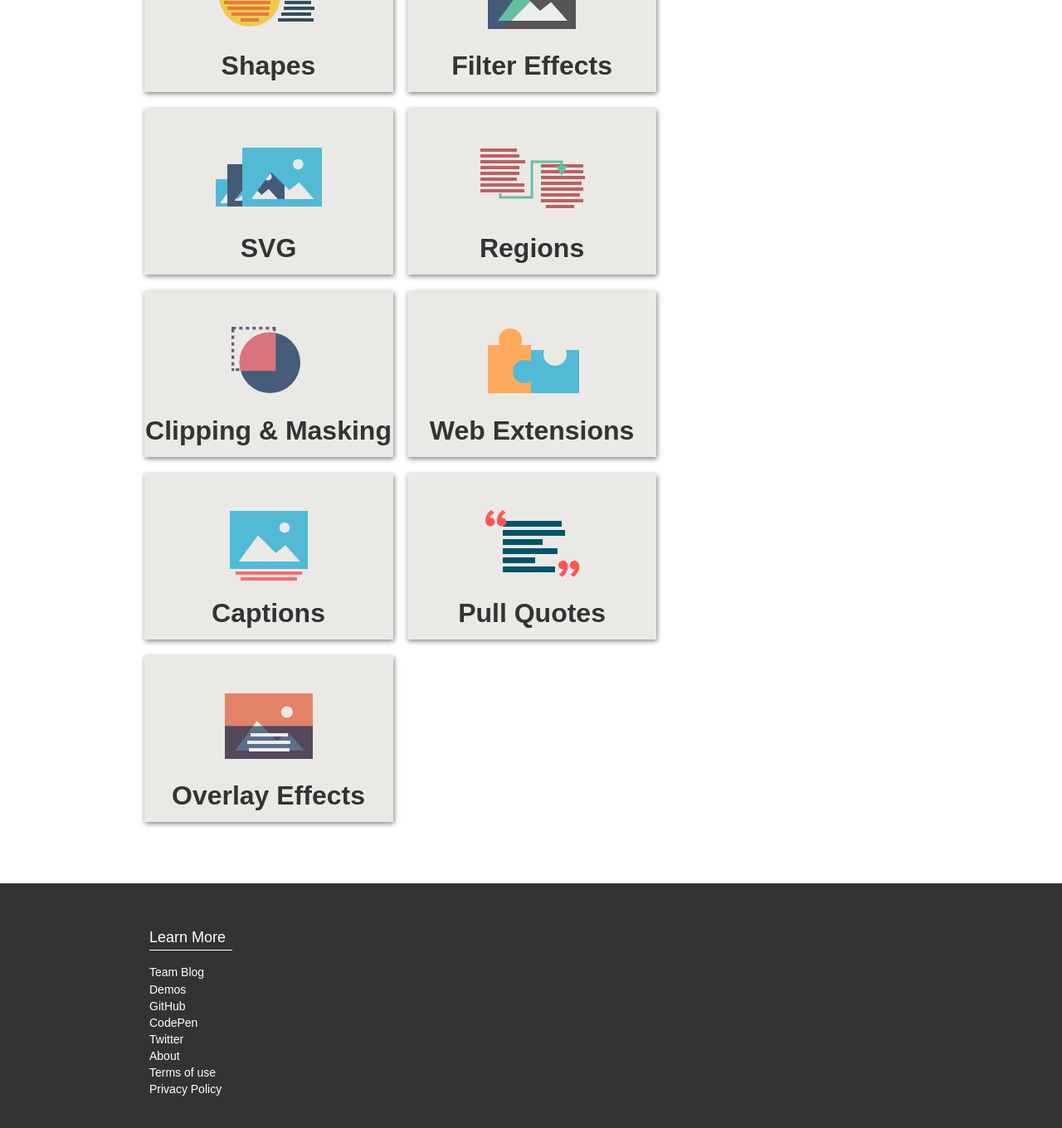
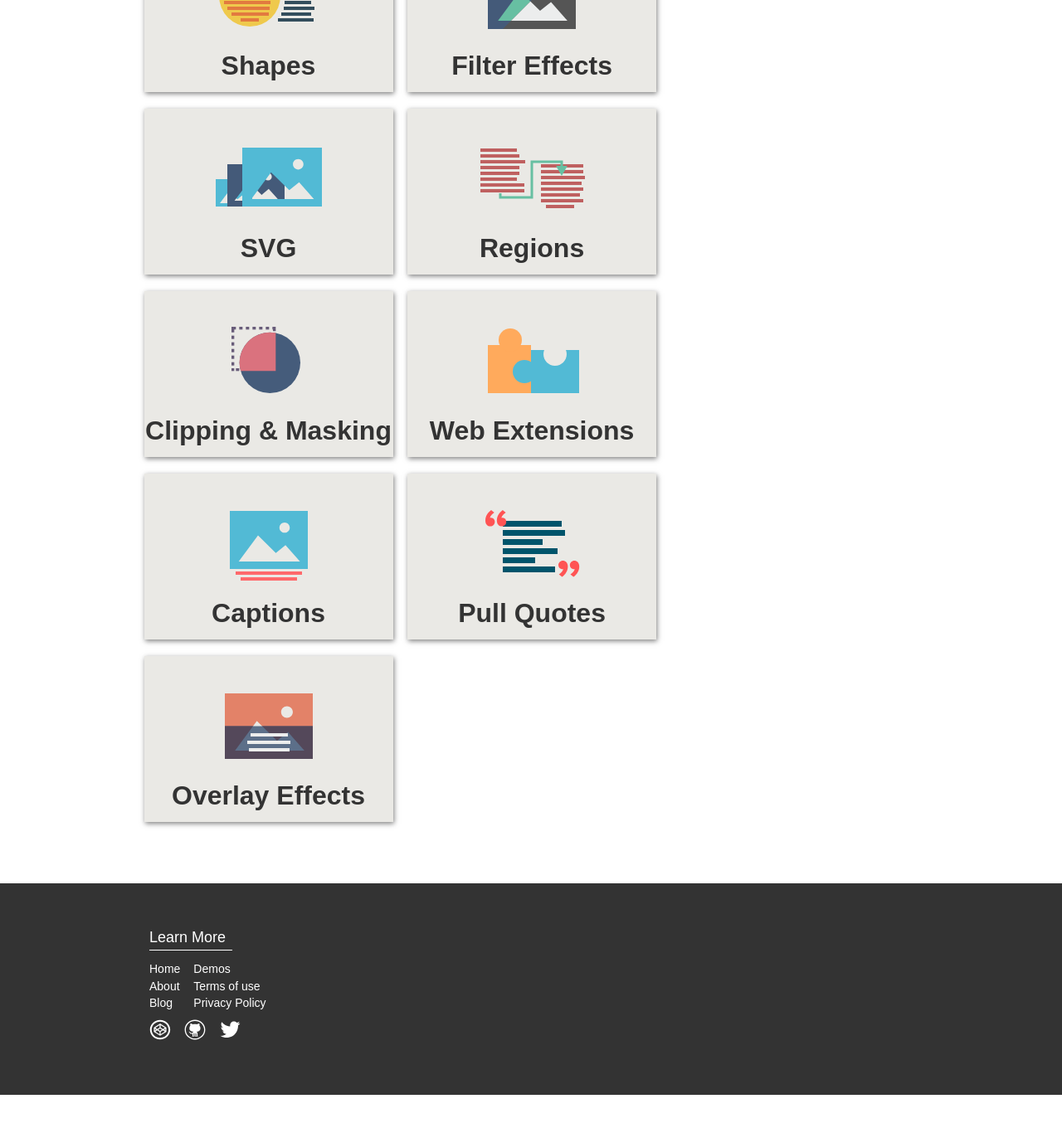
Before and after one commit to adobe-webplatform/adobe-webplatform.github.io, a Jekyll site: the page built from index.html, in a window 1280 px wide and 1400 px high, scrolled down 557 px. Shown: the top 1360 px of the window at 83% size. Built offline with Jekyll 4.4.1, drawn with Linux system fonts in a browser that asks for light colours; nearby versions of some CDN libraries; after the commit the page ends 1877 px from its top, so only the background shows below that.

Commit message:
reorganize footer into 2 columns + icons for social links

```diff
--- a/_includes/footer.html
+++ b/_includes/footer.html
@@ -1,19 +1,23 @@
 <footer class="footer">
 
   <div class="wrap pad">
+    <nav>
     <h3>Learn More</h3>
-    <nav>
-      <ul class='flush'>
-        {% if page.layout == 'page' %}<li><a href="{{site.baseurl}}/">Home</a></li>{% endif %}
-        <li><a href="http://blogs.adobe.com/webplatform/">Team Blog</a></li>
-        <li><a href="{{site.baseurl}}/demos">Demos</a></li>
-        <li><a href="https://github.com/adobe-webplatform/">GitHub</a></li>
-        <li><a href="http://codepen.io/adobe">CodePen</a></li>
-        <li><a href="https://twitter.com/adobeweb">Twitter</a></li>
-        <li><a href="{{site.baseurl}}/about">About</a></li>
-        <li><a href="http://www.adobe.com/misc/terms.html?mboxsession=1408569095591-255580" target="_blank">Terms of use</a></li>
-        <li><a href="http://www.adobe.com/privacy.html?mboxsession=1408569095591-255580" target="_blank">Privacy Policy</a></li>
-      </ul>
+     <table>
+         <tr><td><ul class="flush">
+            <li><a href="{{site.baseurl}}/">Home</a></li>
+            <li><a href="{{site.baseurl}}/about">About</a></li>
+            <li><a href="http://blogs.adobe.com/webplatform/">Blog</a></li>
+        </ul></td>
+        <td><ul class="flush">
+            <li><a href="{{site.baseurl}}/demos">Demos</a></li>
+            <li><a href="http://www.adobe.com/misc/terms.html?mboxsession=1408569095591-255580" target="_blank">Terms of use</a></li>
+            <li><a href="http://www.adobe.com/privacy.html?mboxsession=1408569095591-255580" target="_blank">Privacy Policy</a></li>
+        </ul></td></tr>
+      </table>
+      <a href="http://codepen.io/adobe" alt="CodePen"><img src="{{site.baseurl}}/img/codepen.svg"></a>
+      <a href="https://github.com/adobe-webplatform" alt="GitHub"><img src="{{site.baseurl}}/img/github.svg"></a>
+      <a href="https://twitter.com/adobeweb" alt="Twitter"><img src="{{site.baseurl}}/img/twitter.svg"></a>
     </nav>
   </div>
 
--- a/_sass/_common.scss
+++ b/_sass/_common.scss
@@ -125,6 +125,20 @@ $homeFontSize: 1.2rem;
 .footer {
     padding: 40px 0 60px;
     h3 { width: 100px; }
+}
+
+.footer table {
+    margin-bottom: -6px;
+}
+
+.footer td {
+    padding: 0 1rem 0 0;
+}
+
+.footer img {
+    width: 1.6rem;
+    height: 1.6rem;
+    margin: 0 .8rem 0 0;
 }
 
 .content {
@@ -269,7 +283,7 @@ h4 {
   font-size: 1.125rem;
   font-weight: normal;
   padding-bottom: 6px;
-  margin-bottom: 12px;
+  margin-bottom: -4px;
   }
 }
 
```
Also changed, not shown: img/codepen.svg (added), img/github.svg (added), img/twitter.svg (added).
